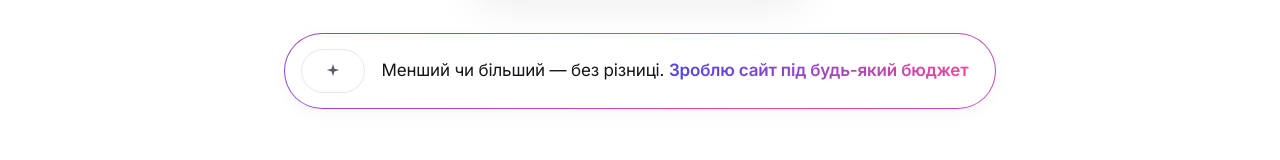
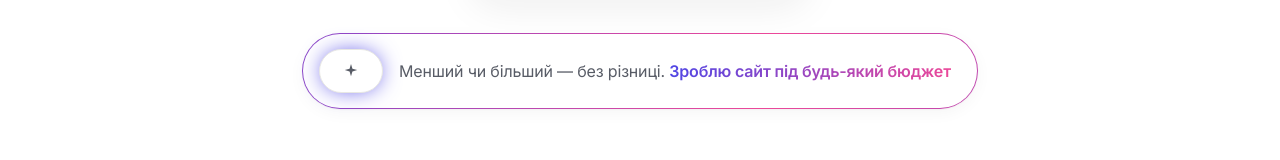
Before and after one commit to kari-designer/portfolio, a plain HTML site: page index.html in a window 1280 px wide. Shown: the part 6216-6376 px from the top of the page. Drawn offline with Linux system fonts and the light colour scheme.

Commit message:
fix: resolve CSS syntax error in keyframes

```diff
--- a/assets/style.css
+++ b/assets/style.css
@@ -828,9 +828,16 @@
   background-size: 100% 100%, 220% 100%; animation: bnflow 7s linear infinite;
   box-shadow: var(--shadow-sm); transition: transform .35s var(--ease), box-shadow .35s; }
 .bn-card:hover { transform: translateY(-2px); box-shadow: 0 14px 40px -12px color-mix(in srgb, var(--accent) 60%, transparent); }
-@keyframes bnflow { to { background-position: 0 0, 220% 0; } }
-  font-size: 18px; color: #fff; background: linear-gradient(135deg, var(--accent), #ec4899);
-  box-shadow: 0 0 22px -4px var(--accent); }
+@keyframes bnflow {
+    to { background-position: 0 0, 220% 0; }
+}
+
+.bn-ico {
+    font-size: 18px;
+    color: #fff;
+    background: linear-gradient(135deg, var(--accent), #ec4899);
+    box-shadow: 0 0 22px -4px var(--accent);
+}
 .bn-card p { font-size: clamp(14px, 1.4vw, 16px); color: var(--ink-soft); line-height: 1.4; }
 .bn-grad { font-weight: 700; background: linear-gradient(100deg, var(--accent), #ec4899);
   -webkit-background-clip: text; background-clip: text; -webkit-text-fill-color: transparent; color: transparent; }
```
